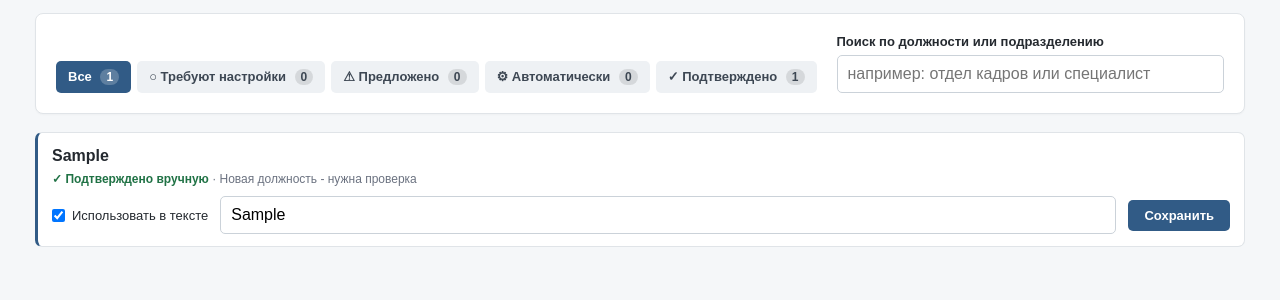
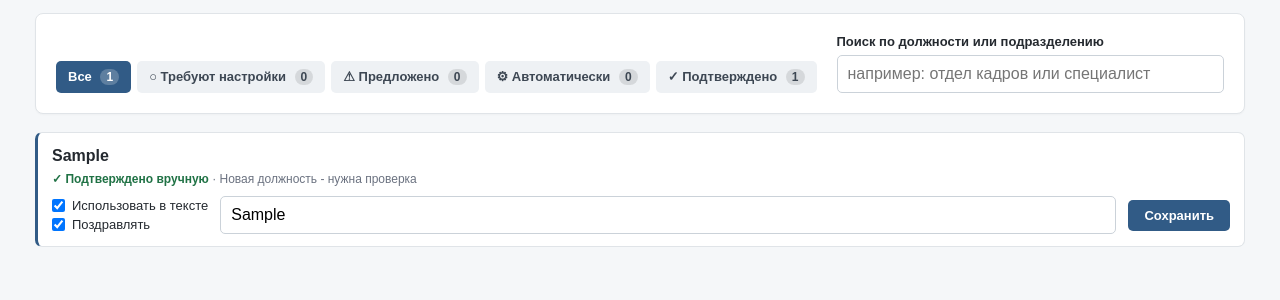
Before and after one commit to DonBellozi/corporate-birthday-mailer, a FastAPI app: page /positions in a window 1280 px wide. Shown: the part 272-572 px from the top of the page. Run offline with FastAPI, Linux system fonts and the light colour scheme; the visitor is signed in with stand-in values (Sample User, id 1); tables that the repository leaves empty hold one stand-in row (values such as "Sample post").

Commit message:
Первый релиз

```diff
--- a/app/main.py
+++ b/app/main.py
@@ -965,6 +965,7 @@ async def positions_save(item_id: int, request: Request, db: Session = Depends(g
     item.display_position = str(form.get("display_position", "")).strip()
     item.confirmed = bool(item.display_position)
     item.active = "active" in form
+    item.congratulate = "congratulate" in form
 
     if item.confirmed:
         units, title = split_source_position(item.source_position)
@@ -977,7 +978,8 @@ async def positions_save(item_id: int, request: Request, db: Session = Depends(g
         action="position_changed",
         details=(
             f"{item_id}: {item.display_position}; "
-            f"использовать должность={'да' if item.active else 'нет'}"
+            f"использовать должность={'да' if item.active else 'нет'}; "
+            f"поздравлять={'да' if item.congratulate else 'нет'}"
         ),
     ))
     db.commit()
--- a/app/services.py
+++ b/app/services.py
@@ -301,14 +301,29 @@ def birthday_send_eligibility(
     cfg: dict[str, str] | None = None,
 ) -> tuple[bool, str]:
     """
-    Поздравление блокируют только:
+    Поздравление блокируют:
       - признак «Скрыть день рождения» из 1С;
+      - должность, для которой оператор отключил поздравления
+        (PositionMapping.congratulate = False, галка "Поздравлять" на
+        странице "Должности");
       - состояние работника, исключенное оператором или администратором.
 
-    Должность, несколько должностей и рабочий email отправку не блокируют.
+    Текст должности (PositionMapping.active, галка "Использовать в
+    тексте") на возможность отправки не влияет - только на то, упоминается
+    ли должность в письме. Это две независимые галки: можно поздравлять,
+    но без упоминания должности, и наоборот - должность в тексте, но эту
+    конкретную должность решили вообще не поздравлять.
     """
     if getattr(emp, "hide_birthday", False):
         return False, "В 1С установлен запрет «Скрыть день рождения»"
+
+    source_position = (getattr(emp, "source_position", "") or "").strip()
+    if source_position:
+        mapping = db.scalar(select(PositionMapping).where(
+            PositionMapping.source_position == source_position,
+        ))
+        if mapping and not mapping.congratulate:
+            return False, "Поздравления по этой должности отключены"
 
     if cfg is None:
         cfg = get_all_settings(db)
--- a/app/static/style.css
+++ b/app/static/style.css
@@ -225,6 +225,7 @@ select{width:100%;border:1px solid #cbd2d9;border-radius:5px;padding:9px 10px;fo
   gap:12px;
   align-items:center;
 }
+.position-row-checks{display:flex;flex-direction:column;gap:4px}
 .position-row-active{margin:0;font-size:13px;white-space:nowrap}
 .position-save{margin:0;padding:8px 16px;font-size:13px;white-space:nowrap}
 
--- a/app/templates/positions.html
+++ b/app/templates/positions.html
@@ -132,13 +132,24 @@
       {% endif %}
       {% if s.reason %}<span class="position-reason"> · {{ s.reason }}</span>{% endif %}
     </div>
+    {% if not x.congratulate %}
+    <div class="position-status muted small">
+      <span class="bad">⛔ Поздравления по этой должности отключены</span>
+    </div>
+    {% endif %}
   </div>
 
   <div class="position-row-edit">
-    <label class="check position-row-active">
-      <input type="checkbox" name="active" {% if x.active %}checked{% endif %}>
-      Использовать в тексте
-    </label>
+    <div class="position-row-checks">
+      <label class="check position-row-active">
+        <input type="checkbox" name="active" {% if x.active %}checked{% endif %}>
+        Использовать в тексте
+      </label>
+      <label class="check position-row-active">
+        <input type="checkbox" name="congratulate" {% if x.congratulate %}checked{% endif %}>
+        Поздравлять
+      </label>
+    </div>
     <input id="pos-input-{{ x.id }}"
            name="display_position"
            aria-label="Должность для поздравления: {{ row.source_title or x.source_position }}"
```
